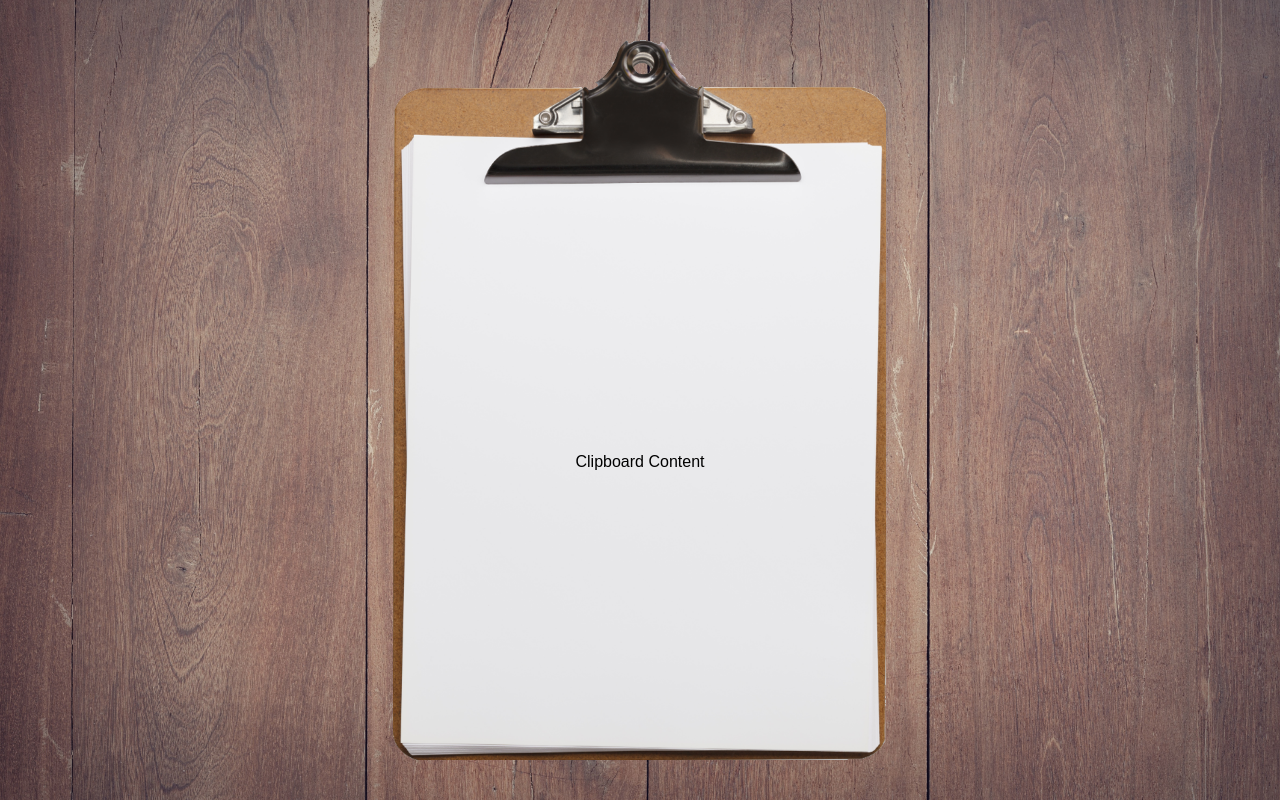
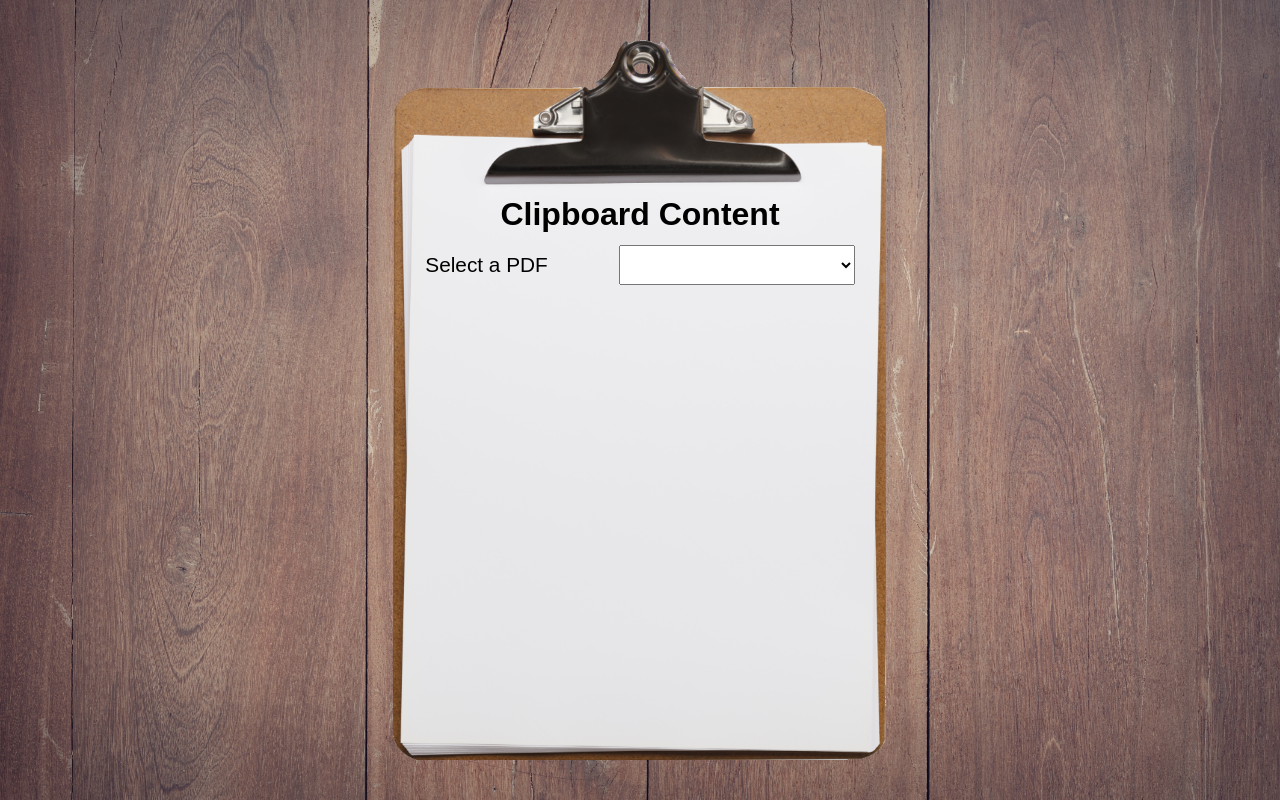
Before and after one commit to malee31/PDF-Server, a Flask app: page / in a window 1280 px wide. Run offline with Flask 2, Linux system fonts and the light colour scheme; lists and menus that the app fills with data are empty; parts of the project's set-up code (start-up, migrations or seed data) failed here and were passed over.

Commit message:
Now loading a list of available pdf files onto the front-end and styled inputs for it

```diff
--- a/app.py
+++ b/app.py
@@ -1,11 +1,17 @@
+from os import listdir
+
 from flask import Flask, render_template
 
 app = Flask(__name__, static_url_path="/static")
+pdfs = filter(lambda file: file.endswith(".pdf"), listdir("src/pdfs"))
+pdfs = list(map(lambda file: file[:-4], pdfs))
+pdfs.sort()
+print(pdfs)
 
 
 @app.route("/")
 def home():
-	return render_template("index.html")
+	return render_template("index.html", pdf_list=pdfs)
 
 
 if __name__ == "__main__":
--- a/static/styles.css
+++ b/static/styles.css
@@ -11,6 +11,7 @@
     background-repeat: no-repeat;
     padding: 0;
     margin: 0;
+    min-height: 95vh;
 }
 
 #clip {
@@ -18,12 +19,38 @@
     background-position: center center;
     background-repeat: no-repeat;
     background-size: contain;
-    width: calc(90vmin * 721 / 1052);
-    height: 90vmin;
-    padding: 19.5vmin 4vmin 4vmin;
+    width: calc(90vh * 721 / 1052);
+    height: 90vh;
+    padding: 19.5vh 4vh 4vh;
     margin: 5vmin auto;
     display: flex;
     flex-direction: column;
-    justify-content: center;
+    justify-content: flex-start;
     align-items: center;
 }
+
+#clip-title {
+    font-size: 2rem;
+    margin: 0 0 .5rem;
+}
+
+.input-row {
+    display: flex;
+    flex-direction: row;
+    justify-content: space-between;
+    align-items: center;
+    width: 100%;
+    height: 6vh;
+}
+
+.input-label {
+    padding: 0;
+    margin: 0;
+    font-size: 1.3rem;
+    width: 40%;
+}
+
+.input-field {
+    width: 55%;
+    height: 5vh;
+}
--- a/templates/index.html
+++ b/templates/index.html
@@ -6,7 +6,15 @@
 	</head>
 	<body>
 		<div id="clip">
-			<p>Clipboard Content</p>
+			<h1 id="clip-title">Clipboard Content</h1>
+		<span class="input-row">
+			<p class="input-label">Select a PDF</p>
+			<select class="input-field">
+				{% for pdf_name in pdf_list %}
+					<option>{{ pdf_name }}</option>
+				{% endfor %}
+			</select>
+		</span>
 		</div>
 		<link rel="stylesheet" type="text/css" href="{{ url_for("static", filename="styles.css") }}">
 	</body>
```
